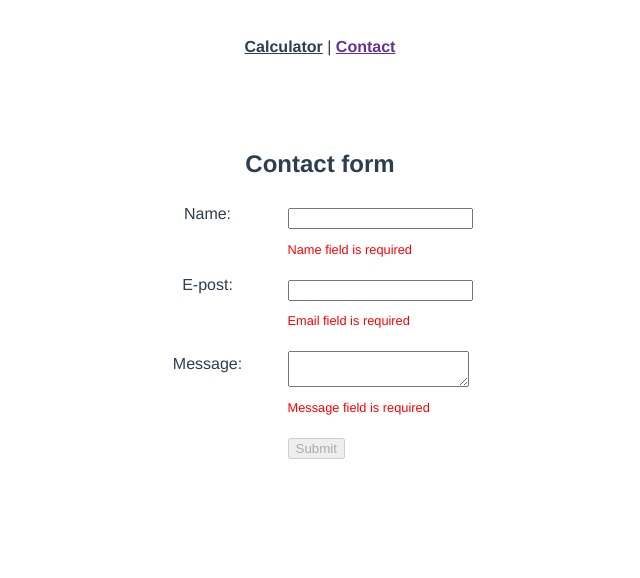
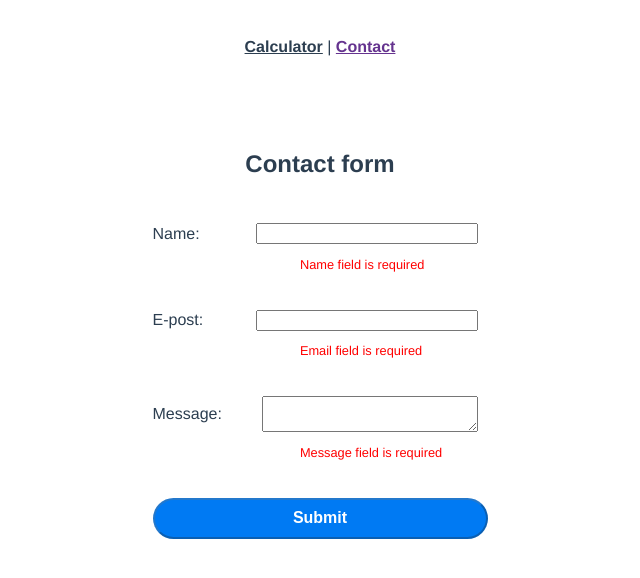
Before and after one commit to thadshap/Full-stack-application-developer-Oving2, a Vue app: page /contact in a window 1280 px wide. Shown: the top 578 px of the page, without its empty margins (320-960 px from the left). Built offline with nearby package versions, Linux system fonts and the light colour scheme; the HTML template or start-up script is replaced by a standard one.

Commit message:
working style contact window

```diff
--- a/src/view/Contact.vue
+++ b/src/view/Contact.vue
@@ -90,7 +90,8 @@ export default {
 
 <style scoped>
 textarea,input{
-  margin: 10px 10px 0 10px;
+  margin: 25px 10px 0 10px;
+  width: 100%;
 }
 #registerContainer {
   display: grid;
@@ -113,15 +114,25 @@ textarea,input{
 
 #nameError, #epostError, #messageError{
   color: red;
-  margin: 0 0 0 40%;
+  margin: 0 0 0 44%;
   font-size: .8em;
 }
 
 #nameLabel, #epostLabel, #messageLabel{
   width: 100px;
+  margin: 25px 10px 0 0;
+  text-align: left;
 }
 
 #handleClickRegister{
-  margin: 10px 0 0 40%;
+  margin: 25px 0 0 0;
+  width: 100%;
+  background: #007AF3;
+  color: white;
+  padding: .6em 1.3em;
+  font-size: 1em;
+  border-radius: 5em;
+  font-weight: bold;
+  justify-content: center;
 }
 </style>
```
